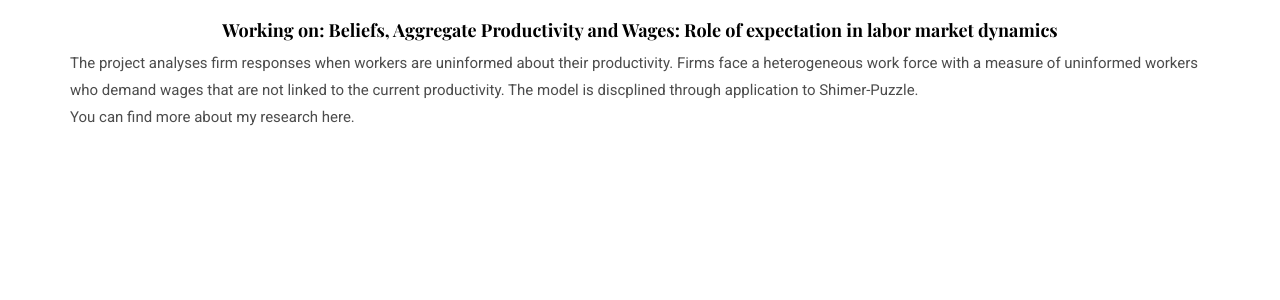
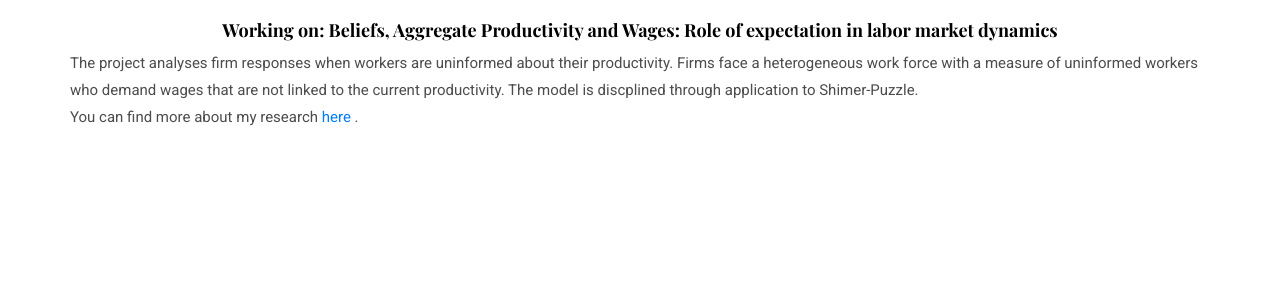
Before and after one commit to pranavmimani/pranavmimani.github.io, a Jekyll site: the page built from index.html, in a window 1280 px wide and 900 px high, scrolled down 856 px. Shown: the part 152-452 px from the top of the window. Built offline with Jekyll 4.4.1, drawn with Linux system fonts in a browser that asks for light colours; part of the change alters nothing that is shown.

```diff
--- a/_includes/work-process-section.html
+++ b/_includes/work-process-section.html
@@ -14,7 +14,7 @@
       <p> The project analyses firm responses when workers are uninformed about their productivity.
         Firms face a heterogeneous work force with a measure of uninformed workers who demand wages that are not
         linked to the current productivity. The model is discplined through application to Shimer-Puzzle. <br>
-      You can find more about my research here.
+      You can find more about my research <a href="/portfolio.html"> here </a>.
     </p>
       </div>
       <!-- {% endfor %} -->
```
